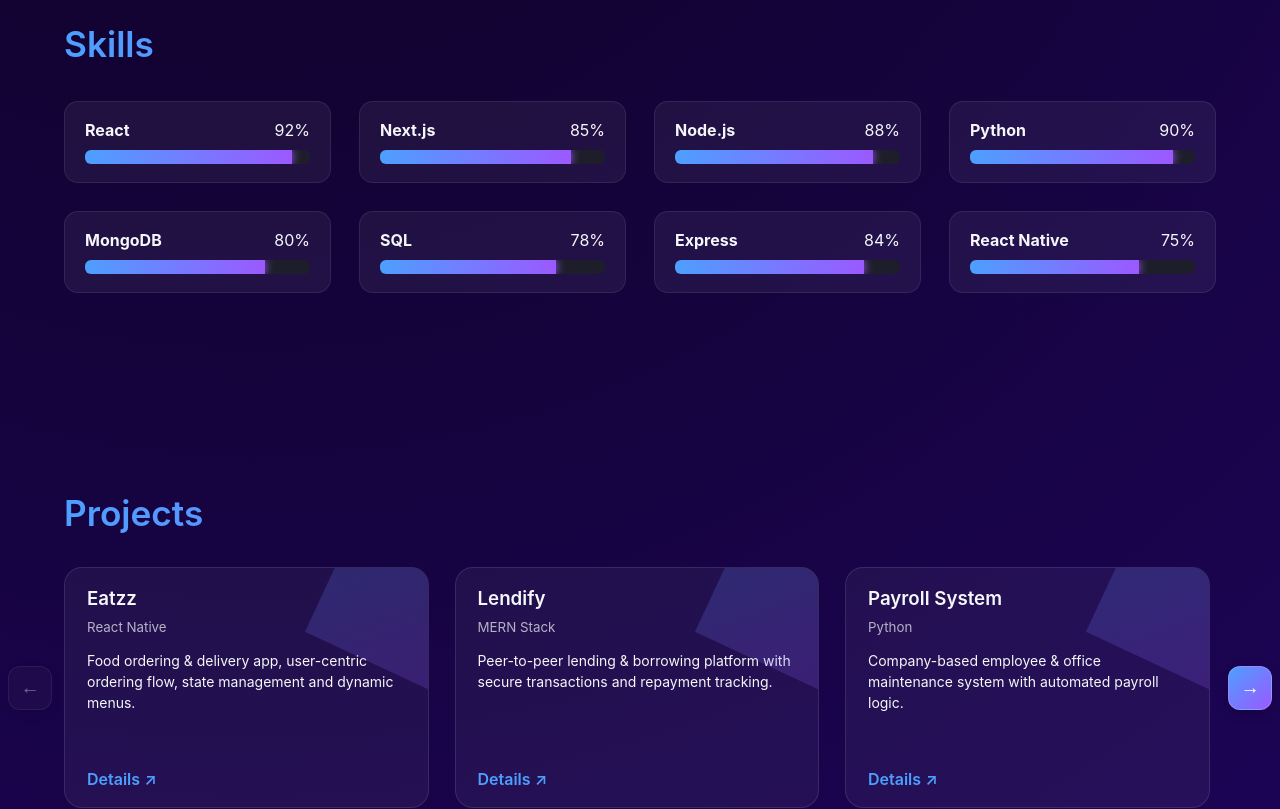
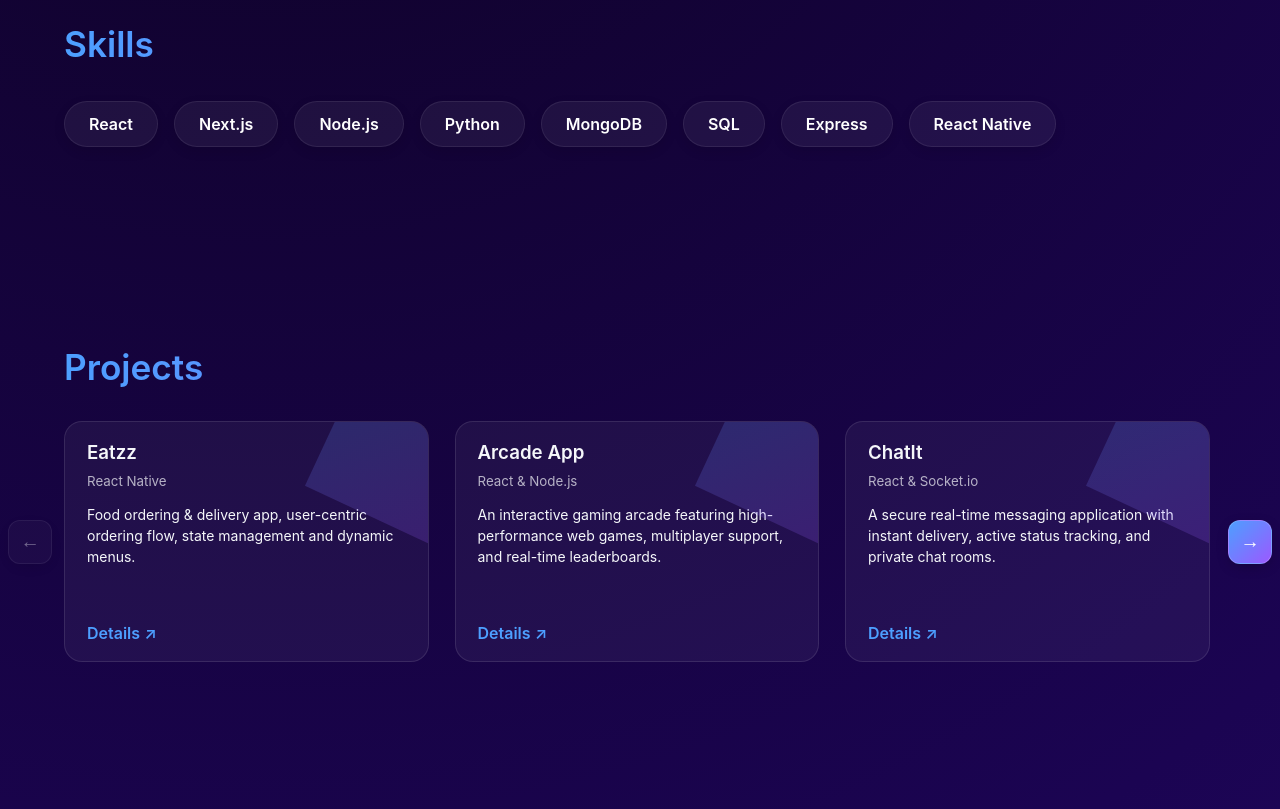
Before and after one commit to 01Freebird10/portfolio, a React (Vite) app: page / in a window 1280 px wide. Shown: the part 1480-2289 px from the top of the page. Built offline with nearby package versions, Linux system fonts and the light colour scheme.

Commit message:
Update portfolio content, redesign skills as pills, update projects, experience, achievements, and standardize links

```diff
--- a/src/sections/Achievements.jsx
+++ b/src/sections/Achievements.jsx
@@ -1,7 +1,7 @@
 import React from 'react';
 
 const achievements = [
-  { label: 'LeetCode Problems Solved', value: '200+' },
+  { label: 'LeetCode Problems Solved', value: '350+' },
   { label: 'Production Apps Delivered', value: '3 Major' },
   { label: 'Tech Stack Breadth', value: 'Web + Mobile + AIML' },
   { label: 'Performance Focus', value: 'Optimized React & Node' },
--- a/src/sections/Experience.jsx
+++ b/src/sections/Experience.jsx
@@ -1,6 +1,7 @@
 import React from 'react';
 
 const timeline = [
+  { year: '2026', title: 'React Native Mobile App Development', details: 'Designed and developed high-performance cross-platform mobile applications, focusing on seamless user interfaces, state management, and native module integration.' },
   { year: '2025', title: 'AIML Engineer / Full Stack Projects', details: 'Built mobile (React Native) and MERN apps: Eatzz food delivery, Lendify P2P lending, payroll automation.' },
   { year: '2024', title: 'Advanced DSA Practice', details: 'LeetCode daily problem solving sharpening algorithms & data structures.' },
   { year: '2023', title: 'B.Tech AIML Studies', details: 'Foundations in Machine Learning, Python systems, backend integration.' }
--- a/src/sections/Hero.jsx
+++ b/src/sections/Hero.jsx
@@ -25,7 +25,7 @@ export default function Hero({ mode = 'dark' }) {
           <button data-scroll="#projects" style={buttonStyle} aria-label="Jump to projects">Explore Projects</button>
           <a href="https://github.com/01Freebird10" target="_blank" rel="noreferrer" style={buttonOutline} aria-label="Open GitHub profile in new tab">GitHub ↗</a>
           <a href="https://leetcode.com/u/Iniyan_072/" target="_blank" rel="noreferrer" style={buttonOutline} aria-label="Open LeetCode profile in new tab">LeetCode ↗</a>
-          <a href="https://www.linkedin.com/in/iniyan-sk-2b7630294" target="_blank" rel="noreferrer" style={buttonOutline} aria-label="Open LinkedIn profile">LinkedIn ↗</a>
+          <a href="https://www.linkedin.com/in/iniyan-sk-2b7630294/" target="_blank" rel="noreferrer" style={buttonOutline} aria-label="Open LinkedIn profile">LinkedIn ↗</a>
           <a href="/resume.pdf" download style={buttonStyle} aria-label="Download Resume PDF">Download Resume</a>
         </div>
       </motion.div>
--- a/src/sections/Projects.jsx
+++ b/src/sections/Projects.jsx
@@ -9,21 +9,21 @@ const projects = [
     link:'#'
   },
   {
-    title:'Lendify',
-    stack:'MERN Stack',
-    description:'Peer-to-peer lending & borrowing platform with secure transactions and repayment tracking.',
-    link:'#'
+    title:'Arcade App',
+    stack:'React & Node.js',
+    description:'An interactive gaming arcade featuring high-performance web games, multiplayer support, and real-time leaderboards.',
+    link:'https://bottling-union-selective.ngrok-free.dev'
+  },
+  {
+    title:'ChatIt',
+    stack:'React & Socket.io',
+    description:'A secure real-time messaging application with instant delivery, active status tracking, and private chat rooms.',
+    link:'https://chatiti.iniyansk.dev'
   },
   {
     title:'Payroll System',
     stack:'Python',
     description:'Company-based employee & office maintenance system with automated payroll logic.',
-    link:'#'
-  },
-  {
-    title:'Mini Projects',
-    stack:'React',
-    description:'Weather app (real-time API), typing speed test, currency converter utilities.',
     link:'#'
   }
 ];
@@ -90,7 +90,7 @@ export default function Projects() {
                 <h3 style={{ margin:'0 0 6px' }}>{p.title}</h3>
                 <small style={{ opacity:0.7 }}>{p.stack}</small>
                 <p style={{ fontSize:14, lineHeight:1.5 }}>{p.description}</p>
-                <a href={p.link} style={{ position:'absolute', left:22, bottom:18, fontWeight:600 }}>Details ↗</a>
+                <a href={p.link} target="_blank" rel="noreferrer" style={{ position:'absolute', left:22, bottom:18, fontWeight:600 }}>Details ↗</a>
                 <div style={{ position:'absolute', right:-40, top:-40, width:140, height:140, background:'linear-gradient(135deg,#4d9fff,#9b59ff)', opacity:0.2, transform:'rotate(25deg)' }} />
               </article>
             ))}
--- a/src/sections/Skills.jsx
+++ b/src/sections/Skills.jsx
@@ -1,32 +1,43 @@
-import React, { useEffect, useState } from 'react';
+import React from 'react';
+import { motion } from 'framer-motion';
 
 const skillData = [
-  { name:'React', level:92 },
-  { name:'Next.js', level:85 },
-  { name:'Node.js', level:88 },
-  { name:'Python', level:90 },
-  { name:'MongoDB', level:80 },
-  { name:'SQL', level:78 },
-  { name:'Express', level:84 },
-  { name:'React Native', level:75 },
+  { name: 'React' },
+  { name: 'Next.js' },
+  { name: 'Node.js' },
+  { name: 'Python' },
+  { name: 'MongoDB' },
+  { name: 'SQL' },
+  { name: 'Express' },
+  { name: 'React Native' },
 ];
 
 export default function Skills() {
-  const [mounted, setMounted] = useState(false);
-  useEffect(() => { setMounted(true); }, []);
   return (
     <section id="skills" className="section fade-in">
       <h2 className="gradient-text" style={{ fontSize:'2.2rem', marginTop:0 }}>Skills</h2>
-      <div style={{ display:'grid', gridTemplateColumns:'repeat(auto-fit,minmax(240px,1fr))', gap:'28px', marginTop:36 }}>
+      <div style={{ display:'flex', flexWrap:'wrap', gap:'16px', marginTop:36 }}>
         {skillData.map(s => (
-          <div key={s.name} style={{ padding:'18px 20px', borderRadius:'14px', background:'rgba(255,255,255,0.06)', backdropFilter:'blur(6px)', border:'1px solid rgba(255,255,255,0.08)' }} className="slide-in-left">
-            <div style={{ display:'flex', justifyContent:'space-between', marginBottom:10 }}>
-              <strong>{s.name}</strong><span>{s.level}%</span>
-            </div>
-            <div className={`skill-bar`}>
-              <div className="skill-bar-fill" style={{ width: mounted ? s.level + '%' : 0, transition:'width 1.8s cubic-bezier(0.65,0,0.35,1)' }} />
-            </div>
-          </div>
+          <motion.div
+            key={s.name}
+            whileHover={{ scale: 1.05, background: 'rgba(255,255,255,0.12)', borderColor: 'rgba(77,159,255,0.3)' }}
+            whileTap={{ scale: 0.95 }}
+            style={{
+              padding:'12px 24px',
+              borderRadius:'30px',
+              background:'rgba(255,255,255,0.06)',
+              backdropFilter:'blur(6px)',
+              border:'1px solid rgba(255,255,255,0.08)',
+              fontWeight:'600',
+              color:'#fff',
+              cursor: 'default',
+              boxShadow: '0 4px 12px rgba(0,0,0,0.1)',
+              transition: 'border-color 0.2s, background-color 0.2s'
+            }}
+            className="slide-in-left"
+          >
+            {s.name}
+          </motion.div>
         ))}
       </div>
     </section>
```
Also changed, not shown: 4 other files (tests, documents, lock files or other folders).
